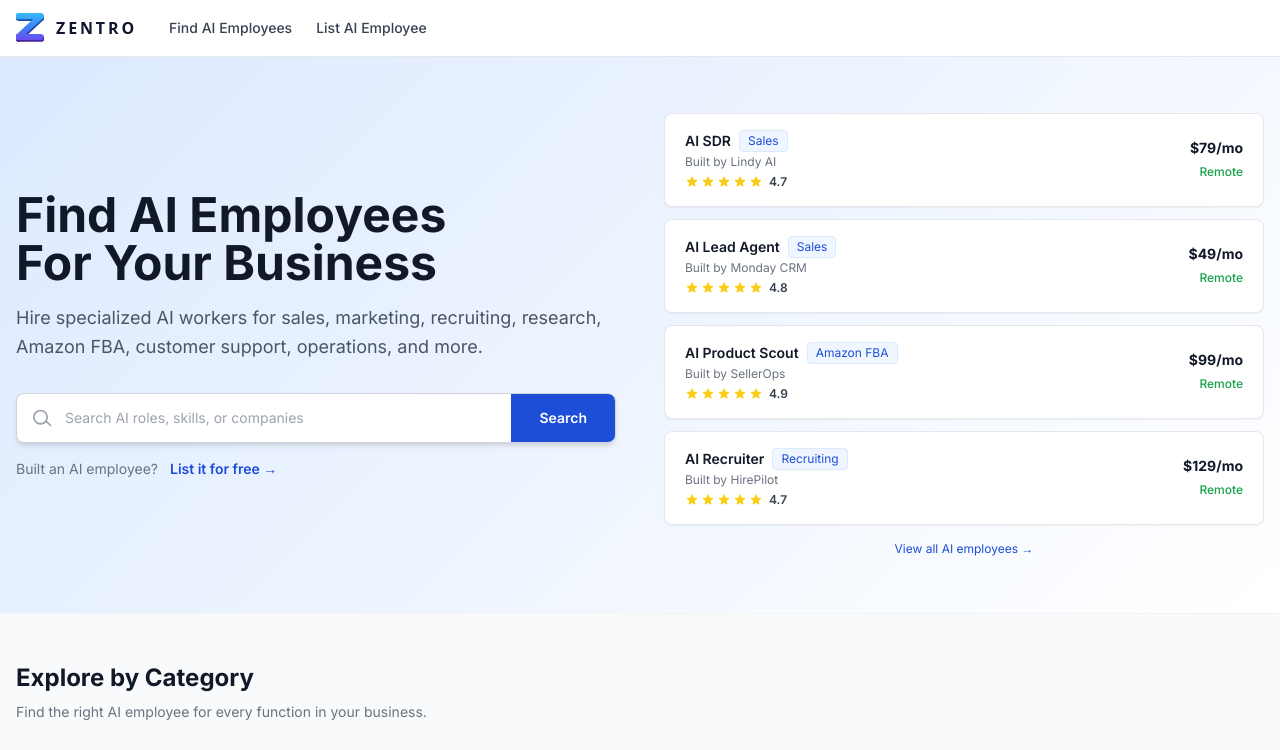
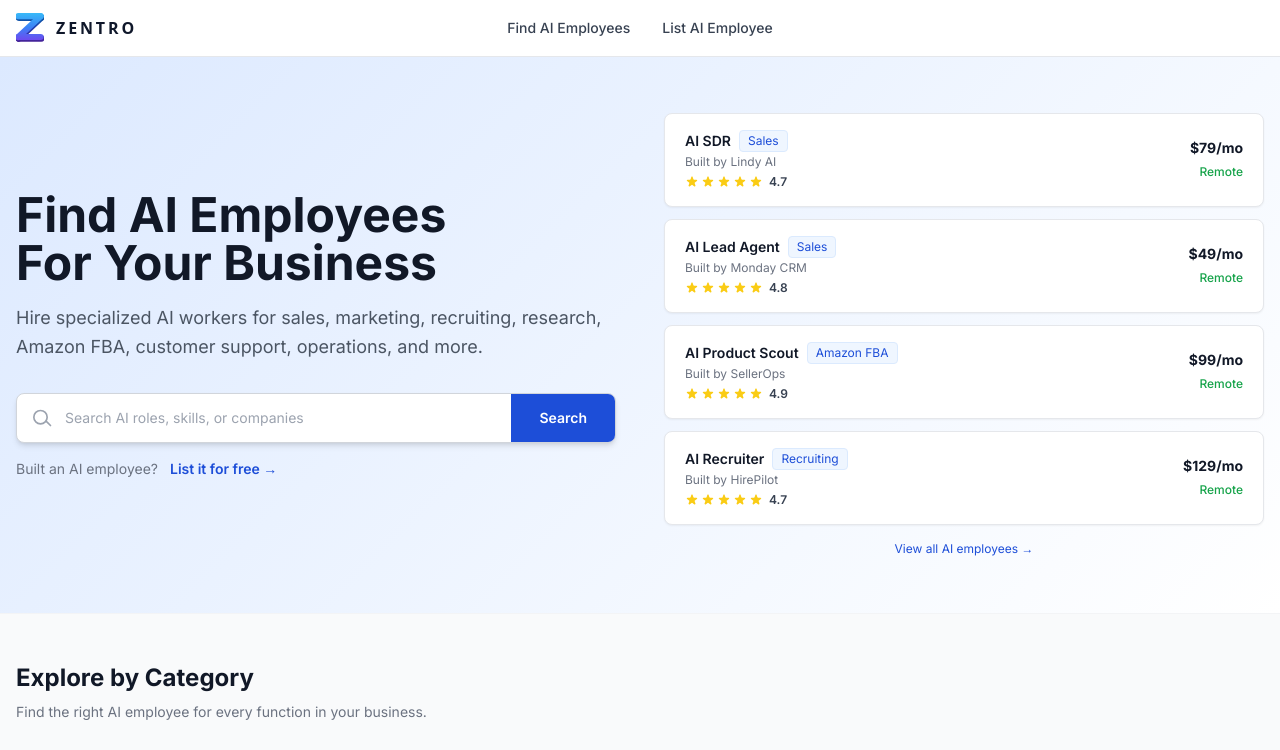
Before and after one commit to colekrachmer1-hub/zentro, a Next.js app: page / in a window 1280 px wide. Shown: the top 750 px of the page. Built offline with nearby package versions, Linux system fonts and the light colour scheme.

Commit message:
fix: center nav links on header

```diff
--- a/components/Header.tsx
+++ b/components/Header.tsx
@@ -8,18 +8,19 @@
   const [mobileOpen, setMobileOpen] = useState(false)
 
   return (
-    <header className="sticky top-0 z-50 bg-white border-b border-gray-200">
-      <div className="max-w-7xl mx-auto px-4 h-14 flex items-center justify-between gap-6">
+    <header className="sticky top-0 z-50 bg-white border-b border-gray-200 relative">
+      <div className="max-w-7xl mx-auto px-4 h-14 flex items-center">
 
-        {/* Left: Logo + Nav */}
-        <div className="flex items-center gap-8 min-w-0">
+        {/* Logo — left */}
+        <div className="shrink-0">
           <Logo href="/" iconSize={28} />
-          <nav className="hidden md:flex items-center gap-6 text-sm font-medium text-gray-700">
-            <Link href="/employees" className="hover:text-blue-700 transition-colors">Find AI Employees</Link>
-            <Link href="/submit" className="hover:text-blue-700 transition-colors">List AI Employee</Link>
-          </nav>
         </div>
 
+        {/* Nav — true center */}
+        <nav className="hidden md:flex items-center gap-8 text-sm font-medium text-gray-700 absolute left-1/2 -translate-x-1/2">
+          <Link href="/employees" className="hover:text-blue-700 transition-colors">Find AI Employees</Link>
+          <Link href="/submit" className="hover:text-blue-700 transition-colors">List AI Employee</Link>
+        </nav>
 
         {/* Mobile hamburger */}
         <button
```
